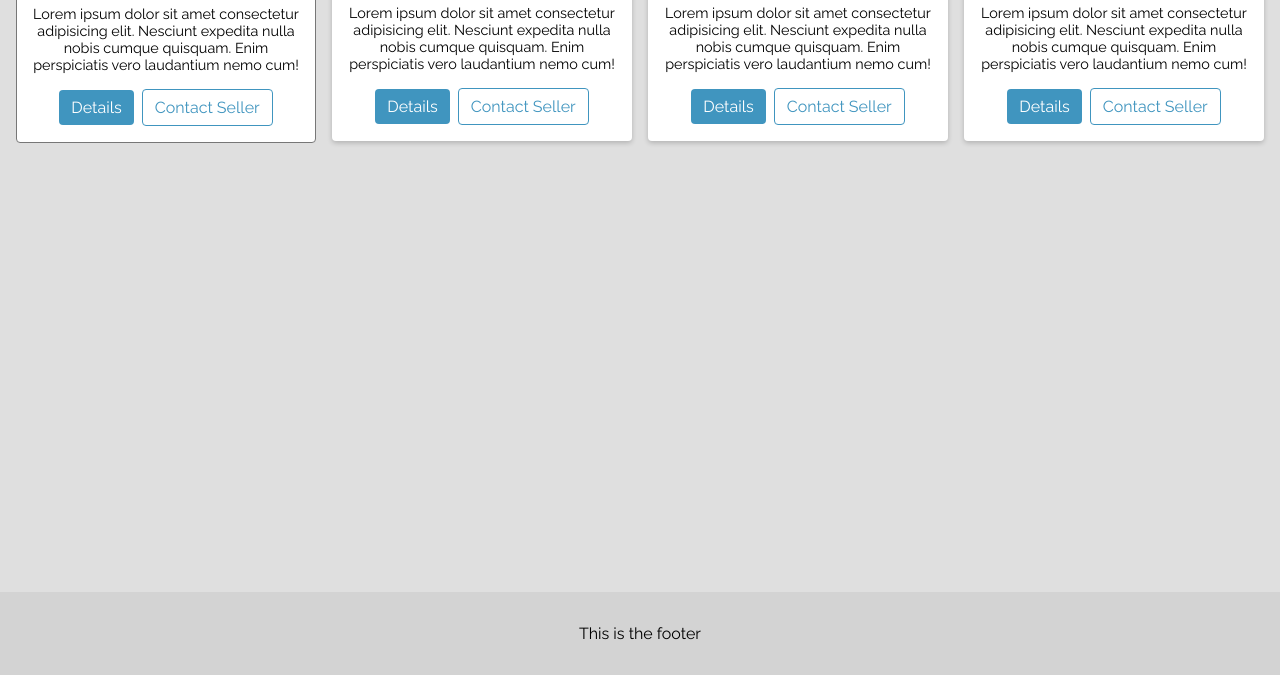
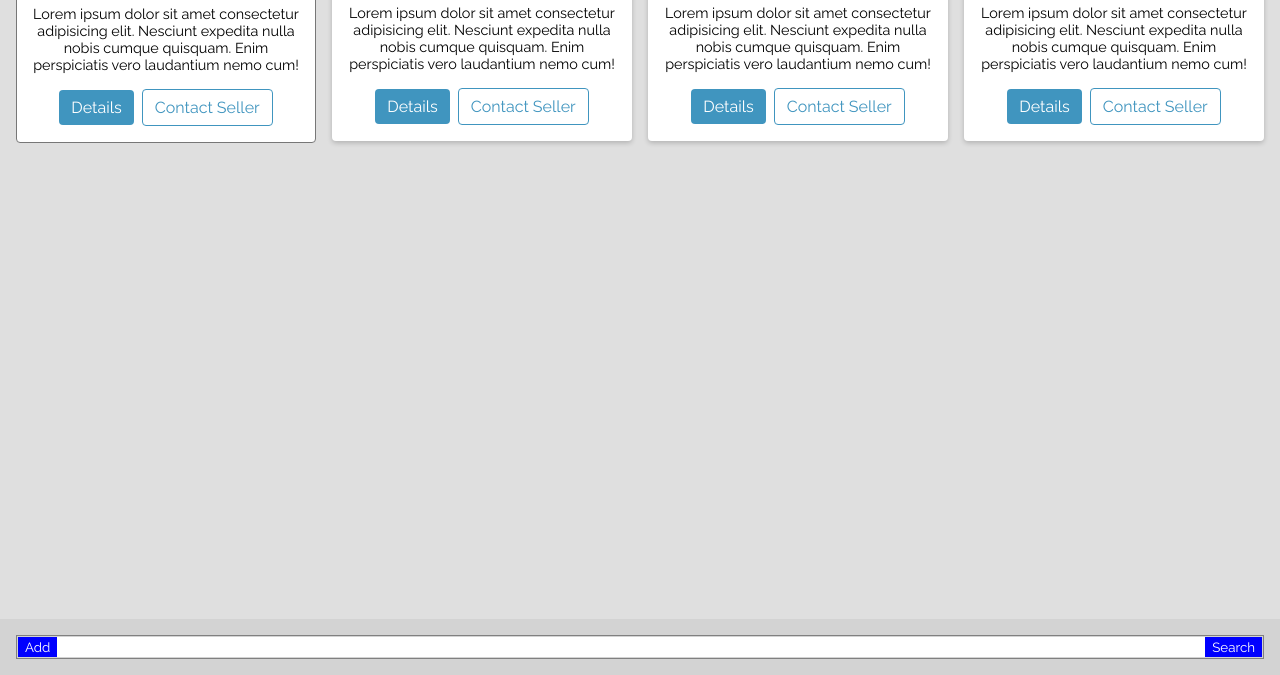
Before and after one commit to helmnt/Lilywood, a website built with Parcel: page index.html in a window 1280 px wide. Shown: the part 125-800 px from the top of the page. Built offline with nearby package versions, Linux system fonts and the light colour scheme.

Commit message:
Added input bar in the footer

```diff
--- a/index.html
+++ b/index.html
@@ -86,7 +86,11 @@
     </main>
     <div class="clear"></div>
     <footer>
-      <p>This is the footer</p>
+      <form class="footer-form">
+        <button class="footer-button">Add</button>
+        <input class="footer-input" />
+        <button class="footer-button">Search</button>
+      </form>
     </footer>
   </body>
 </html>
--- a/src/styles.css
+++ b/src/styles.css
@@ -227,3 +227,39 @@ footer {
 .btn + .btn {
   margin-left: 0.25rem;
 }
+
+.footer-form {
+  /* This bit sets up the horizontal layout */
+  display: flex;
+  flex-direction: row;
+
+  /* This bit draws the box around it */
+  border: 1px solid grey;
+
+  /* I've used padding so you can see the edges of the elements. */
+  padding: 1px;
+}
+
+.footer-input {
+  /* Tell the input to use all the available space */
+  flex-grow: 2;
+  /* And hide the input's outline, so the form looks like the outline */
+  border: none;
+}
+
+/* remove the input focus blue box, it will be in the wrong place. */
+.footer-input:focus {
+  outline: none;
+}
+
+/* Add the focus effect to the form so it contains the button */
+.footer-form:focus-within {
+  outline: 1px solid blue;
+}
+
+.footer-button {
+  /* Just a little styling to make it pretty */
+  border: 1px solid blue;
+  background: blue;
+  color: white;
+}
```
